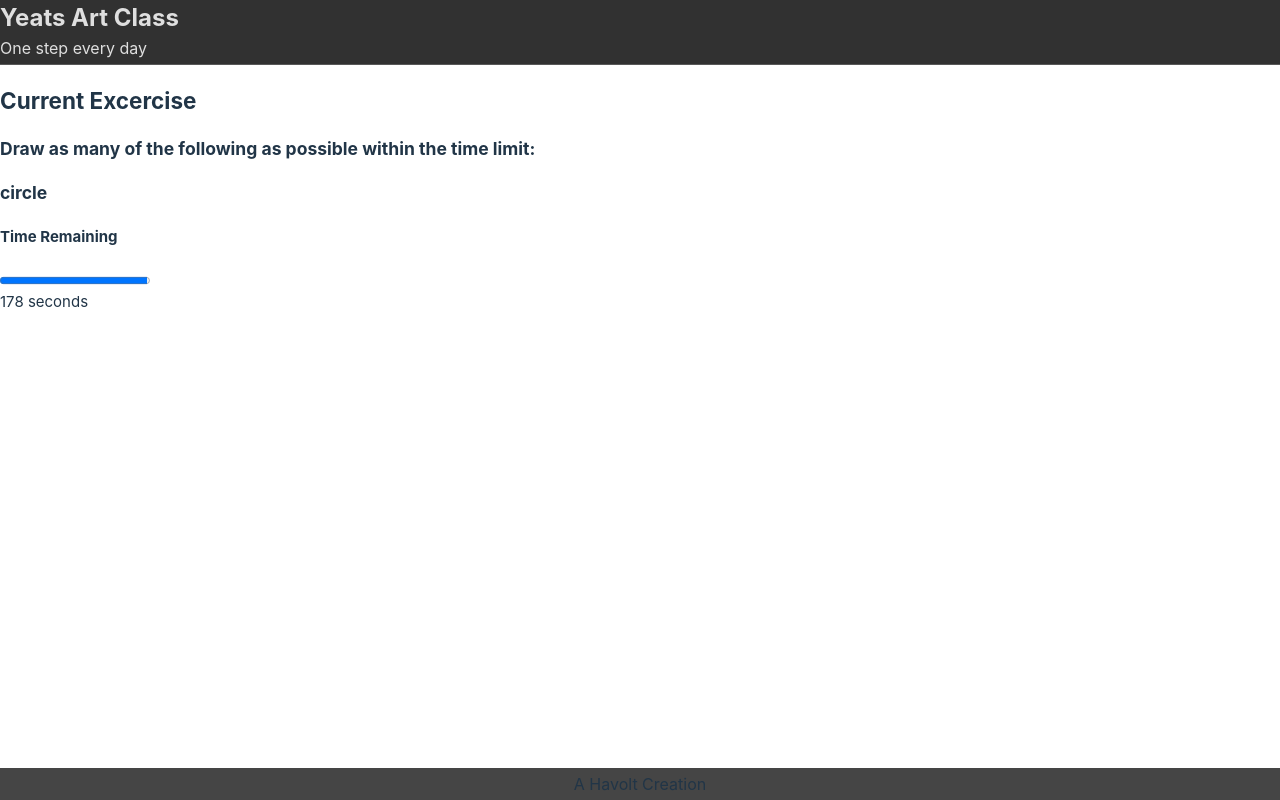
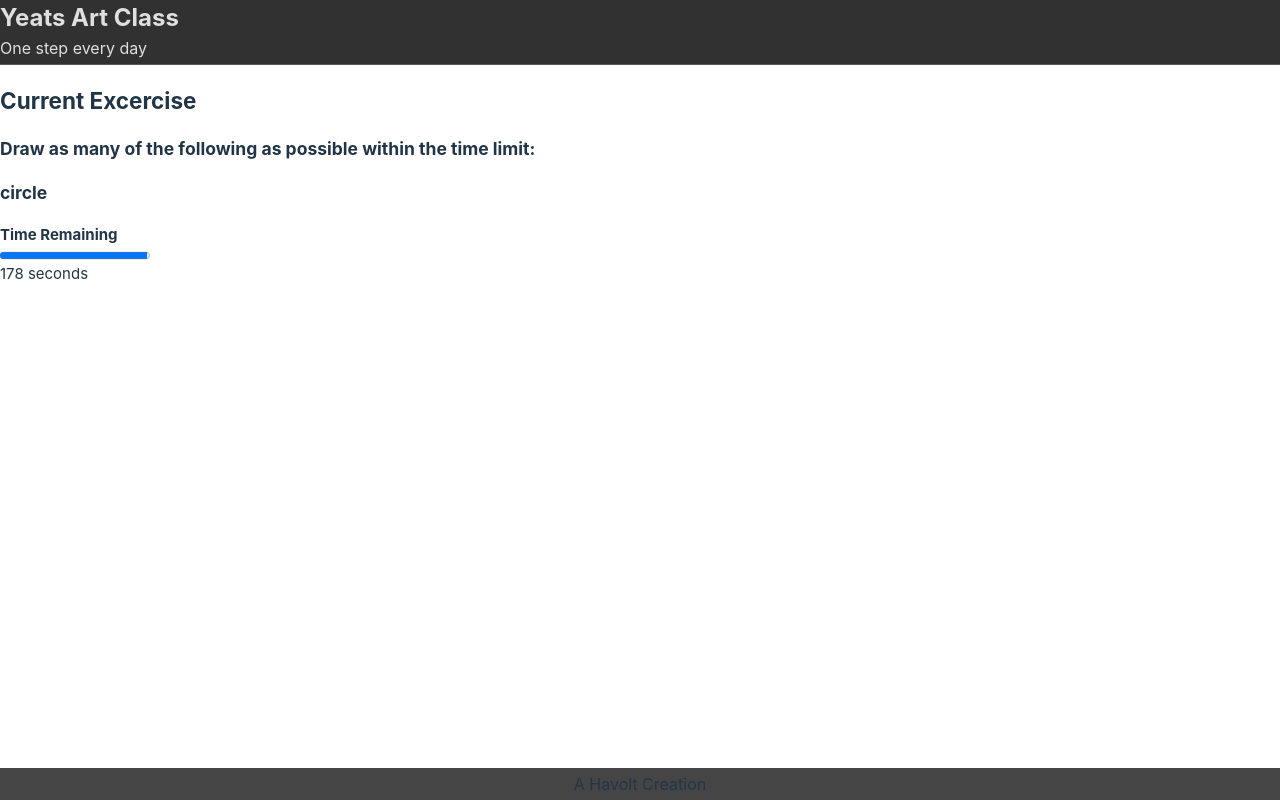
Before and after one commit to Havolt/yeats, a React (Vite) app: page / in a window 1280 px wide. Both pictures are taken after a click on the button "Start Exercises". Built offline with nearby package versions, Linux system fonts and the light colour scheme.

Commit message:
Place all of the Time remaining elements in the TimeBar component

```diff
--- a/src/components/SiteMain/SiteMain.tsx
+++ b/src/components/SiteMain/SiteMain.tsx
@@ -133,9 +133,7 @@ function SiteMain({}: Props) {
         <h2>Break Time</h2>
       </>
     }
-    <h4>Time Remaining </h4>
-    <TimeBar progress={timeRemaingPercentage()} />
-    <span>{ exerciseTimeRemaining + ` second${exerciseTimeRemaining > 1 ? 's' : ''}` }</span>
+    <TimeBar progress={timeRemaingPercentage()} timeRemaining={exerciseTimeRemaining} />
   </div>
 
 
--- /dev/null
+++ b/src/components/TimeBar/TimeBar.scss
@@ -0,0 +1,9 @@
+.time-bar {
+    display: flex;
+    flex-direction: column;
+
+    &__title {
+        font-weight: bold;
+        margin-bottom: 0.2rem;
+    }
+}
--- a/src/components/TimeBar/TimeBar.tsx
+++ b/src/components/TimeBar/TimeBar.tsx
@@ -1,13 +1,18 @@
-import React from 'react';
+import React from 'react'
+
+import './TimeBar.scss'
 
 interface TimeBarProps {
-    progress: number;
+    progress: number
+    timeRemaining: number
 }
 
-function TimeBar({ progress }: TimeBarProps) {
+function TimeBar({ progress, timeRemaining }: TimeBarProps) {
     return (
         <div className="time-bar">
+            <span className="time-bar__title">Time Remaining</span>
             <progress className="time-bar__progress" value={progress} max={100}></progress>
+            <span className="time-bar__text">{ timeRemaining + ` second${timeRemaining > 1 ? 's' : ''}` }</span>
         </div>
     );
 };
```
